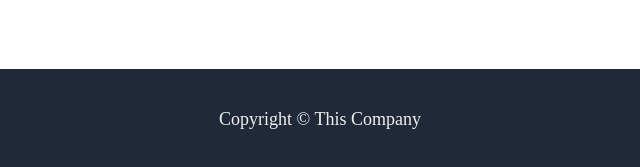
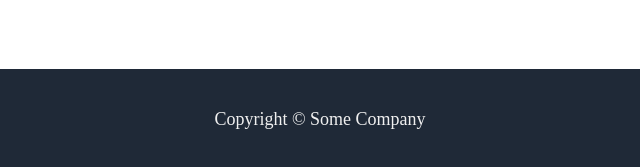
Before and after one commit to Rishizvr/project-landing-page, a plain HTML site: page index.html in a window 1280 px wide. Shown: the part 1779-1946 px from the top of the page, 320-960 px from the left. Drawn offline with Linux system fonts and the light colour scheme.

Commit message:
rz modified index.html - changed footer

```diff
--- a/index.html
+++ b/index.html
@@ -66,7 +66,7 @@
 				</div>
 			</div>
 			<div class="footer">
-				Copyright &copy; This Company
+				Copyright &copy; Some Company
 			</div>
 		</div>
 	</body>
```
